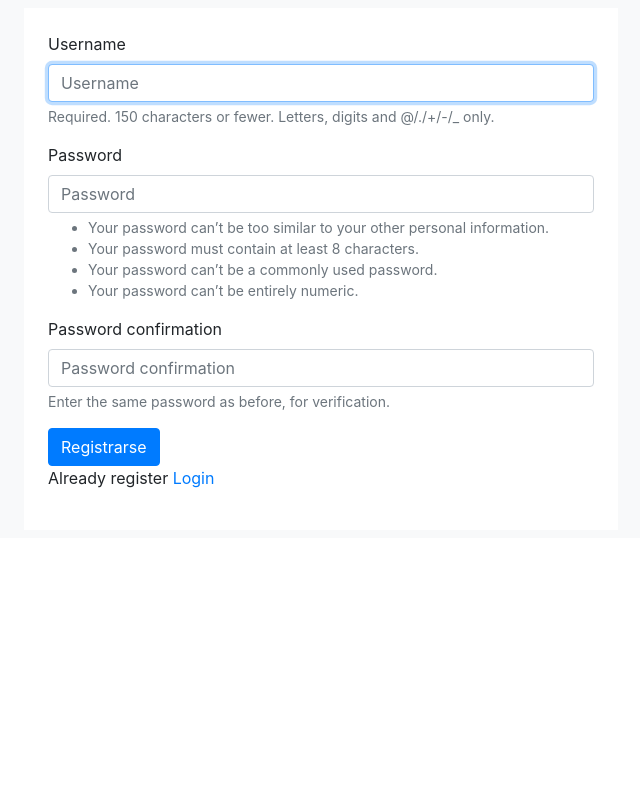
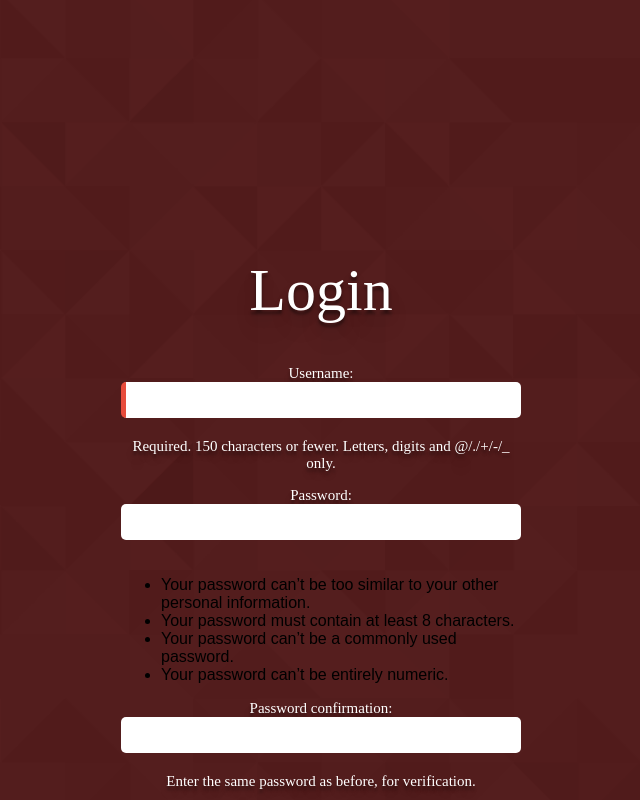
Before and after one commit to D3AH/CasaRonaldMcDonald, a Django app: page /accounts/registration in a window 1280 px wide. Shown: the whole page, without its empty margins (319-959 px from the left). Run offline with Django 3.2, Linux system fonts and the light colour scheme; style sheets or scripts are compiled from the project's sources; some libraries are stand-ins or nearby versions.

Commit message:
Update login and registration.

```diff
--- a/ronald/ronald/settings.py
+++ b/ronald/ronald/settings.py
@@ -61,7 +61,6 @@ STATIC_ROOT = './static/'
 
 MEDIA_ROOT = os.path.join(BASE_DIR, 'media')
 MEDIA_URL = '/media/'
-print(MEDIA_ROOT)
 
 SASS_PROCESSOR_INCLUDE_DIRS = [
     os.path.join(BASE_DIR, 'host/static/scss'),
@@ -151,4 +150,4 @@ USE_L10N = True
 
 USE_TZ = True
 
-SITE_ID = 3
+SITE_ID = 2
--- a/ronald/ronald/templates/registration/register.html
+++ b/ronald/ronald/templates/registration/register.html
@@ -1,23 +1,13 @@
 {% load sass_tags %}
+<!-- CSS -->
+<link rel="stylesheet" media="screen" href="{% sass_src 'scss/_login.scss' %}"/>
 
-{% include '_source.html' %}
-{% load bootstrap4 %}
-<!-- CSS -->
-<!-- <link rel="stylesheet" media="screen" href="{% sass_src 'scss/_login.scss' %}"/> -->
-
-<div class="container-fluid bg-light">
-  <div class="row justify-content-center">
-    <div class="col-10 col-sm-8 col-md-6">
-      <form class="form bg-white p-4 m-2" method="post">
-        {% csrf_token %}
-        {% bootstrap_form form %}
-        {% buttons %}
-        <button type="submit" class="btn btn-primary">
-            Registrarse
-        </button>
-        {% endbuttons %}
-        <p class="message">Already register <a href="accounts/login">Login</a></p>
-      </form>
-    </div>
-  </div>
+<div class="overlay" style="align-content: center">
+  <h1>Login</h1>
+  <form method="POST" class="wrap">
+    {% csrf_token %}
+    {{ form.as_p }}
+    <input type="submit" value="Sign In">
+  </form>
+  <p class="message">Already register <a href="accounts/login">Login</a></p>
 </div>
```
Also changed, not shown: ronald/ronald/templates/registration/login.html (+6 -8 lines).
